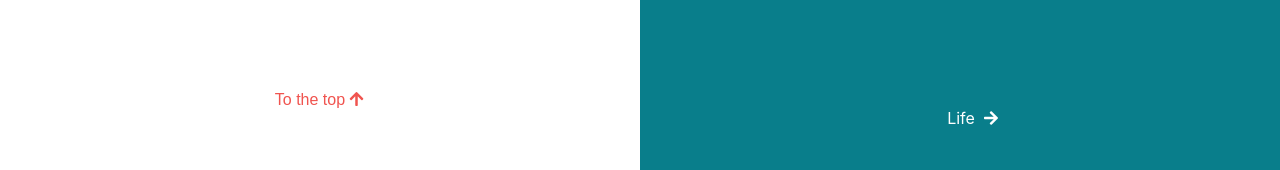
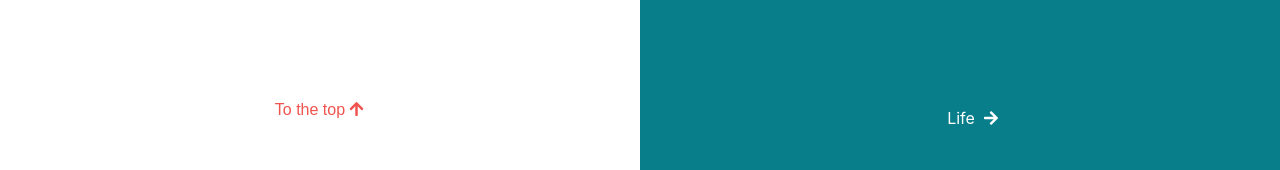
Before and after one commit to kriti-rai/my-react-portfolio, a React (Create React App) app: page /kritirai/portfolio in a window 1280 px wide. Shown: the part 2512-2682 px from the top of the page. Built offline with nearby package versions, Linux system fonts and the light colour scheme; a web font is replaced by a local one.

Commit message:
Update padding

```diff
--- a/src/styles/Portfolio.css
+++ b/src/styles/Portfolio.css
@@ -107,14 +107,14 @@
 }
 
 .about-container {
-  padding-top: 365px;
+  padding-top: 313px;
 }
 
 .about-paragraph {
   color: white;
   margin-left: 85px;
   padding-bottom: 125px;
-  line-height: 35px;
+  line-height: 30px;
   letter-spacing: 0.52px;
   font-family: 'Quattrocento', serif;
   font-size: 17px;
@@ -135,7 +135,7 @@
 
 #portfolio-footer-container {
   position: absolute;
-  padding-top: 20px;
+  padding-top: 30px;
   margin-left: 21%;
 }
 #portfolio-footer-container button {
```
